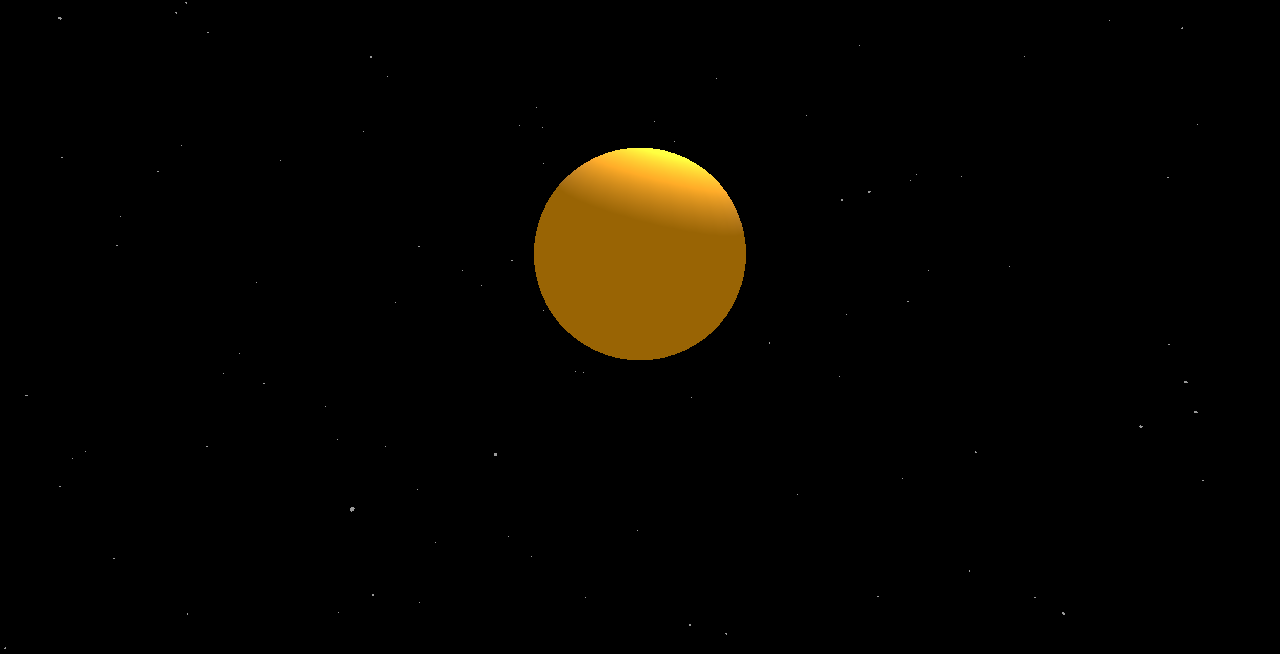
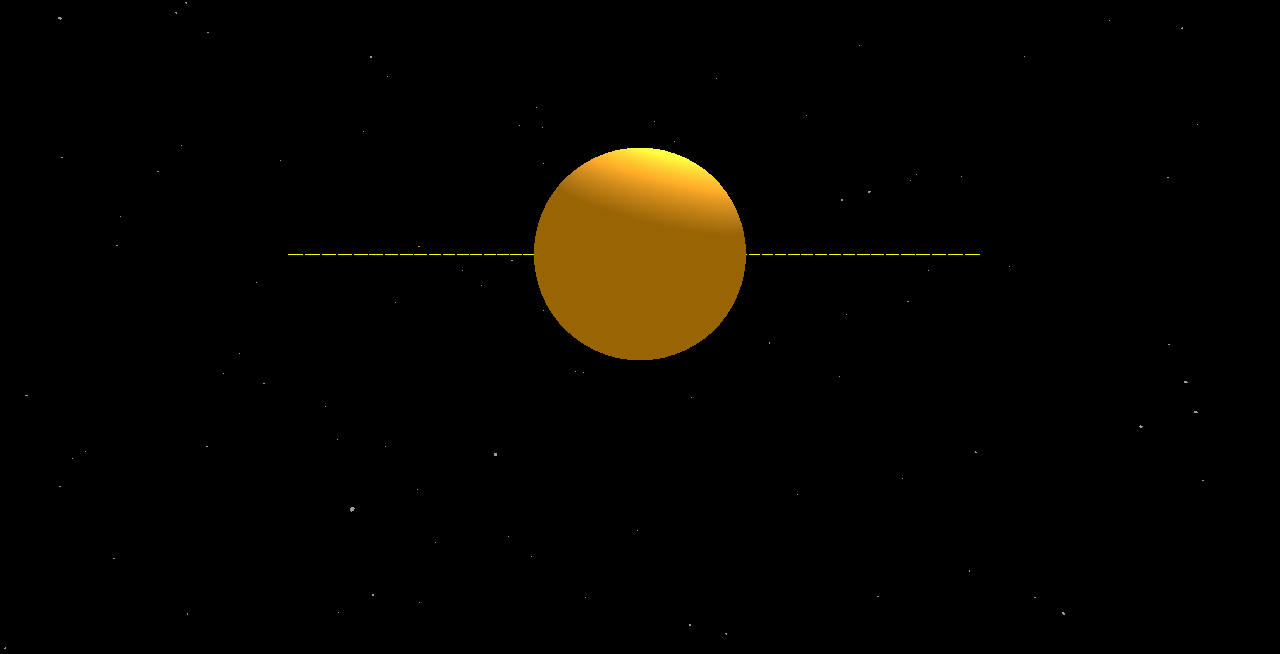
Before and after one commit to kieran-obrien/threejstut1, a website built with Vite: page index.html in a window 1280 px wide. Shown: the part 146-800 px from the top of the page. Built offline with nearby package versions, Linux system fonts and the light colour scheme; animation ran at ten frames a second; a web font is replaced by a local one.

Commit message:
General clean up

```diff
--- a/index.html
+++ b/index.html
@@ -31,7 +31,7 @@
                         />
                     </form>
                 </div>
-                <div id="planet-size-div"></div>
+                <div id="planet-controls-div"></div>
             </div>
         </div>
         <canvas id="bg"></canvas>
--- a/src/main.js
+++ b/src/main.js
@@ -49,7 +49,145 @@ const lightHelper = new THREE.PointLightHelper(pointLight);
 //const gridHelper = new THREE.GridHelper(200, 50);
 // scene.add(lightHelper, gridHelper);
 
-// Generate random stars
+// Set planet class
+class Planet {
+    constructor(size, distanceFromLast, orbitSpeed, mesh) {
+        this.size = size;
+        this.distance = distanceFromLast;
+        this.speed = orbitSpeed;
+        this.previousSpeed = orbitSpeed;
+        this.mesh = mesh;
+        this.inOrbit = false;
+        this.name = "";
+    }
+    updatePlanetSize(size) {
+        this.mesh.scale.set(size, size, size);
+    }
+    updatePlanetSpeed(speed) {
+        let targetSpeed = speed;
+        console.log(this.speed, this.previousSpeed);
+        this.previousSpeed = this.speed;
+        this.speed = speed;
+        console.log(this.speed, this.previousSpeed);
+        /*const transitionDuration = 1000; // Duration of the transition in milliseconds
+        const startTime = Date.now();
+        const startSpeed = this.previousSpeed;
+        const endSpeed = targetSpeed;
+
+        const animateTransition = () => {
+            const elapsedTime = Date.now() - startTime;
+            const progress = Math.min(elapsedTime / transitionDuration, 1);
+            this.speed = startSpeed + (endSpeed - startSpeed) * progress;
+
+            if (progress < 1) {
+                requestAnimationFrame(animateTransition);
+            }
+        };
+
+        animateTransition();
+        */
+    }
+}
+
+// Create and populate array of ten planet objects
+function getPlanet() {
+    return new Planet(1, 45, 0.0005, new THREE.Mesh(geometryPlanet, material));
+}
+const planetsArray = Array(10).fill().map(getPlanet);
+for (let i = 1; i < planetsArray.length + 1; i++) {
+    planetsArray[i - 1].name = `Planet ${i}`;
+}
+console.log(planetsArray);
+console.log(planetsArray[0]);
+
+// Add planet functionality
+let planetCount = 0;
+function handlePlanets(planets) {
+    // Update planet size
+    const updatePlanetSize = (index) => {
+        const size = document.getElementById(`planet-size-${index}`).value;
+        planets[index].updatePlanetSize(size);
+    };
+    window.updatePlanetSize = updatePlanetSize;
+
+    // Update planet orbit speed
+    const updatePlanetSpeed = (index) => {
+        const speed = document.getElementById(`orbit-speed-${index}`).value;
+        planets[index].updatePlanetSpeed(speed / 5000);
+    };
+    window.updatePlanetSpeed = updatePlanetSpeed;
+
+    // Add planet control forms
+    let planetCountCheck = planetCount;
+    planetCount = document.getElementById("planet-count").value;
+    if (planetCountCheck !== planetCount) {
+        console.log("Planet count changed");
+        console.log(planetCount);
+        const allPlanets = document.querySelectorAll(
+            "#planet-controls-div form"
+        );
+        allPlanets.forEach((p) => p.remove());
+        for (let i = 0; i < planetCount; i++) {
+            const form = document.createElement("form");
+            form.innerHTML = `<label for="planet-size">Planet ${
+                i + 1
+            } Size</label>
+                <input onchange="updatePlanetSize(${i})"
+                    type="range"
+                    id="planet-size-${i}"
+                    name="planet-size"
+                    min="1"
+                    max="10"
+                    value="1"
+                />
+                <label for="orbit-speed">Planet ${i + 1} Orbit Speed</label>
+                <input onchange="updatePlanetSpeed(${i})"
+                    type="range"
+                    id="orbit-speed-${i}"
+                    name="orbit-speed"
+                    min="1"
+                    max="10"
+                    value="1"
+                />
+                `;
+
+            // Set div to append control forms to
+            const planetSizeDiv = document.getElementById(
+                "planet-controls-div"
+            );
+            planetSizeDiv.appendChild(form);
+        }
+    }
+
+    // Add the planets
+    for (let i = 0; i < planets.length; i++) {
+        if (scene.children.includes(planets[i].mesh)) {
+            planets[i].inOrbit = false;
+            scene.remove(planets[i].mesh);
+        }
+        if (i < planetCount) {
+            planets[i].inOrbit = true;
+            scene.add(planets[i].mesh);
+        }
+    }
+}
+
+// Arrow orbit effect
+const arrow = () => {
+    const dir = planetsArray[0].mesh.position.clone();
+    dir.applyAxisAngle(new THREE.Vector3(0, 1, 0), Math.PI / 2);
+    //normalize the direction vector (convert to vector of length 1)
+    dir.normalize();
+
+    const origin = planetsArray[0].mesh.position.clone();
+    const length = 2;
+    const hex = 0xffff00;
+    const arrowHelper = new THREE.ArrowHelper(dir, origin, length, hex, 0, 0);
+    scene.add(arrowHelper);
+    setTimeout(() => scene.remove(arrowHelper), 5000);
+};
+
+// Generate random star effect
 function stars() {
     // Define the star geometry and material once
     const geometryStar = new THREE.SphereGeometry(0.8, 24, 24);
@@ -67,85 +205,20 @@ function stars() {
 }
 stars();
 
-class Planet {
-    constructor(size, distanceFromLast, orbitSpeed, mesh) {
-        this.size = size;
-        this.distance = distanceFromLast;
-        this.speed = orbitSpeed;
-        this.mesh = mesh;
-        this.inOrbit = false;
-    }
-    updatePlanetSize(size) {
-        this.mesh.scale.set(size, size, size);
-    }
-}
-
-function getPlanet() {
-    return new Planet(1, 45, 0.01, new THREE.Mesh(geometryPlanet, material));
-}
-const planetsArrayNew = Array(10).fill().map(getPlanet);
-console.log(planetsArrayNew);
-console.log(planetsArrayNew[0]);
-
-// Add planet functionality
-let planetCount = 0;
-function handlePlanets(planets) {
-    // Remove all planet size forms
-
-    const planetSizeDiv = document.getElementById("planet-size-div");
-    const updatePlanetSize = (index) => {
-        const size = document.getElementById(`planet-size-${index}`).value;
-        planets[index].updatePlanetSize(size);
-    };
-    window.updatePlanetSize = updatePlanetSize;
-
-    // Add planet size forms
-    let planetCountCheck = planetCount;
-    planetCount = document.getElementById("planet-count").value;
-    if (planetCountCheck !== planetCount) {
-        console.log("Planet count changed");
-        console.log(planetCount);
-        const allPlanets = document.querySelectorAll("#planet-size-div form");
-        allPlanets.forEach((p) => p.remove());
-        for (let i = 0; i < planetCount; i++) {
-            const form = document.createElement("form");
-            form.innerHTML = `<label for="planet-size">Planet ${
-                i + 1
-            } Size</label>
-                <input onchange="updatePlanetSize(${i})"
-                    type="range"
-                    id="planet-size-${i}"
-                    name="planet-size"
-                    min="1"
-                    max="10"
-                    value="1"
-                />`;
-            planetSizeDiv.appendChild(form);
-        }
-    }
-
-    // Add the planets
-    for (let i = 0; i < planets.length; i++) {
-        if (scene.children.includes(planets[i].mesh)) {
-            scene.remove(planets[i].mesh);
-        }
-        if (i < planetCount) {
-            scene.add(planets[i].mesh);
-        }
-    }
-}
-
 // Function to animate the scene/loop
 function animate() {
-    handlePlanets(planetsArrayNew);
+    arrow();
+    handlePlanets(planetsArray);
     let orbitRadius = 45;
-    for (const p of planetsArrayNew) {
-        const date = Date.now() * 0.001;
+    for (const p of planetsArray) {
+        // Smoothly transition to the new speed
+        const orbitSpeed = Date.now() * p.speed;
         p.mesh.position.set(
-            Math.cos(date) * orbitRadius,
+            Math.cos(orbitSpeed) * orbitRadius,
             0,
-            Math.sin(date) * orbitRadius
+            Math.sin(orbitSpeed) * orbitRadius
         );
+
         orbitRadius += 45;
     }
     requestAnimationFrame(animate);
```
